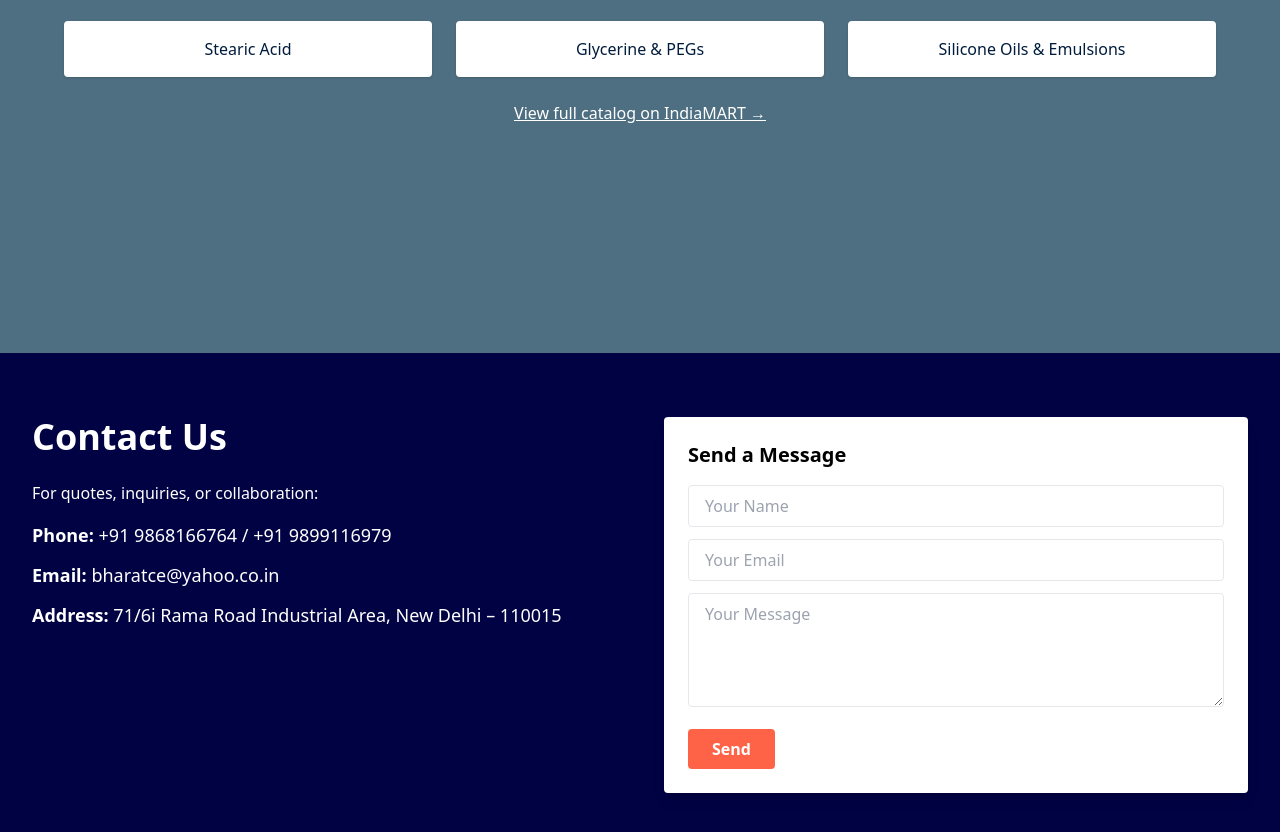
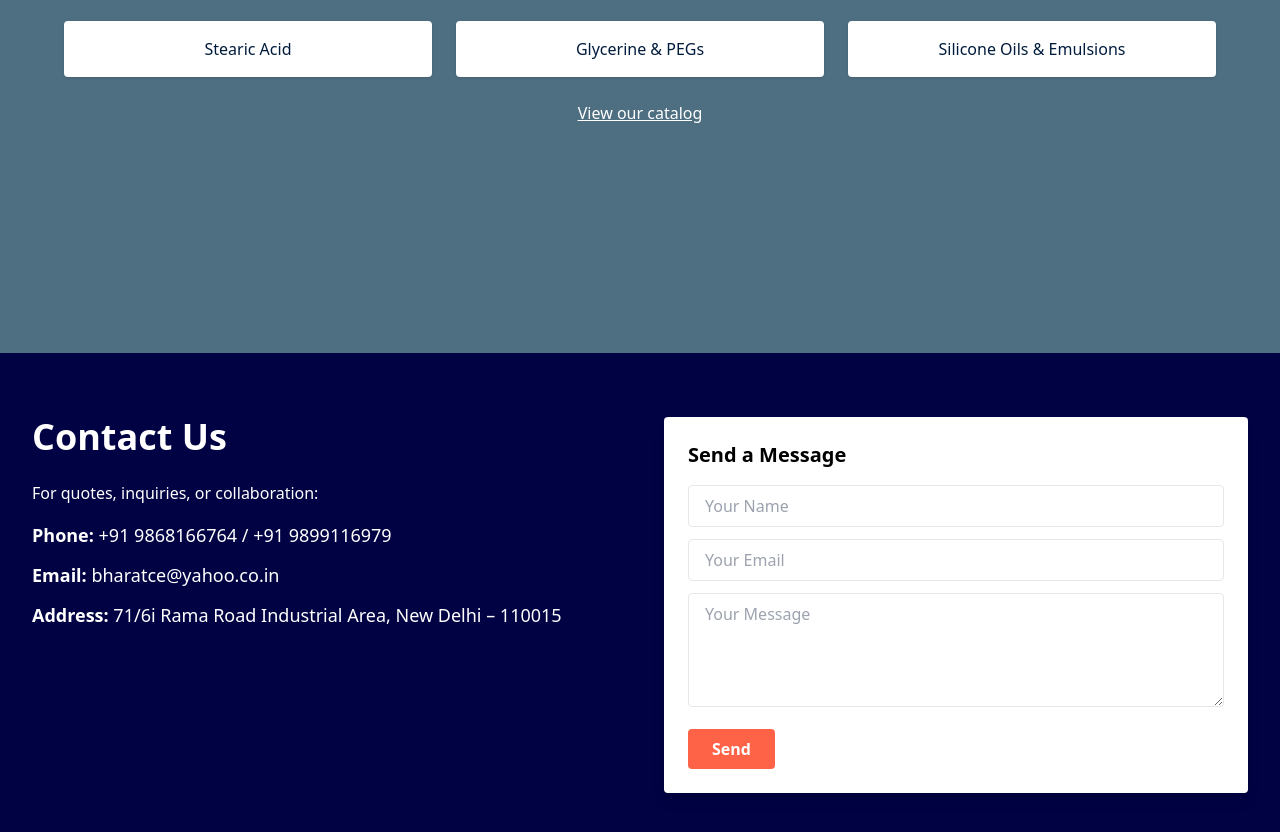
Before and after one commit to VedantBasra/BCEProd, a plain HTML site: page index.html in a window 1280 px wide. Shown: the part 3647-4479 px from the top of the page. Drawn offline with nearby package versions, Linux system fonts and the light colour scheme.

Commit message:
Update index.html

```diff
--- a/index.html
+++ b/index.html
@@ -167,7 +167,7 @@
         <div class="p-4 bg-white text-[var(--berkeley)] rounded shadow transition-all duration-300 transform hover:scale-105 hover:shadow-xl hover:bg-[var(--retro-beige)]">Silicone Oils & Emulsions</div>
       </div>
       <p class="text-white mt-6 underline">
-        <a href="https://www.indiamart.com/bharatc-enterprise/" target="_blank">View full catalog on IndiaMART →</a>
+        <a href="productlist.html" target="_blank">View our catalog</a>
       </p>
     </div>
   </section>
```
